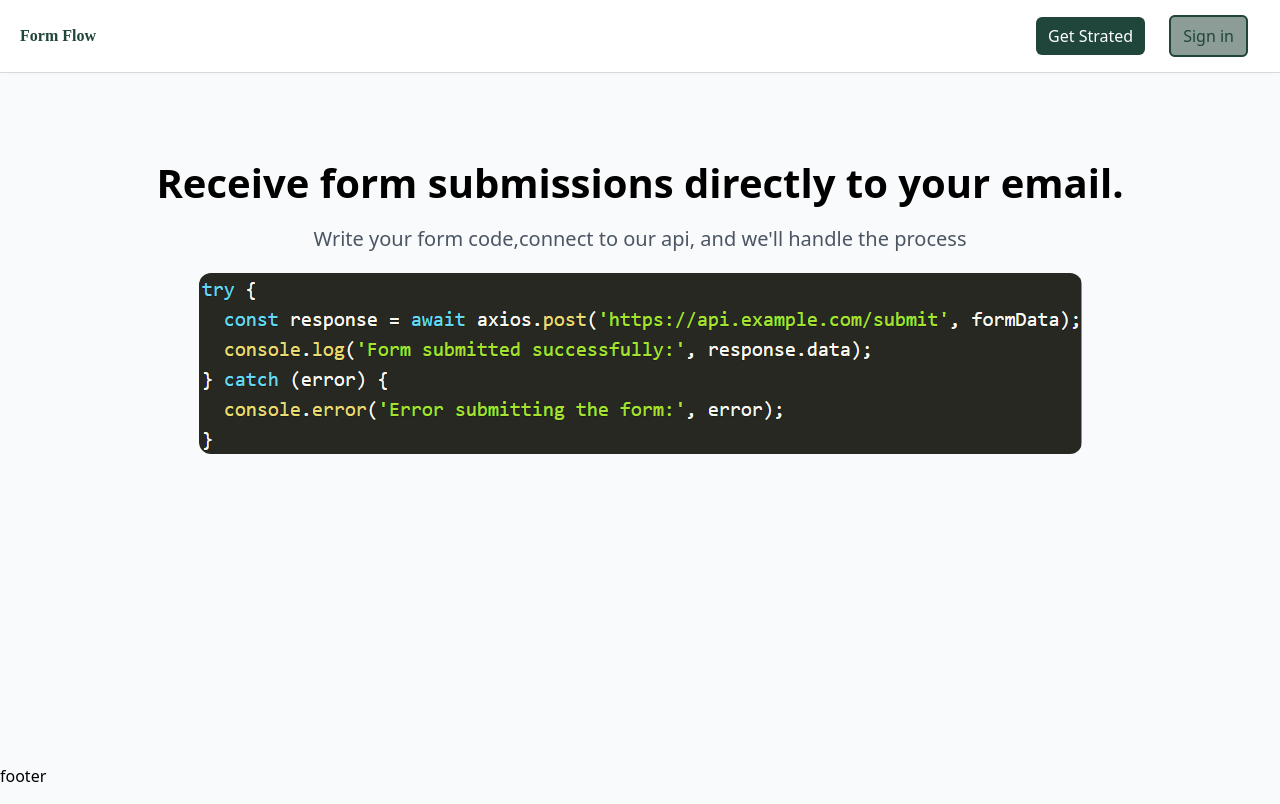
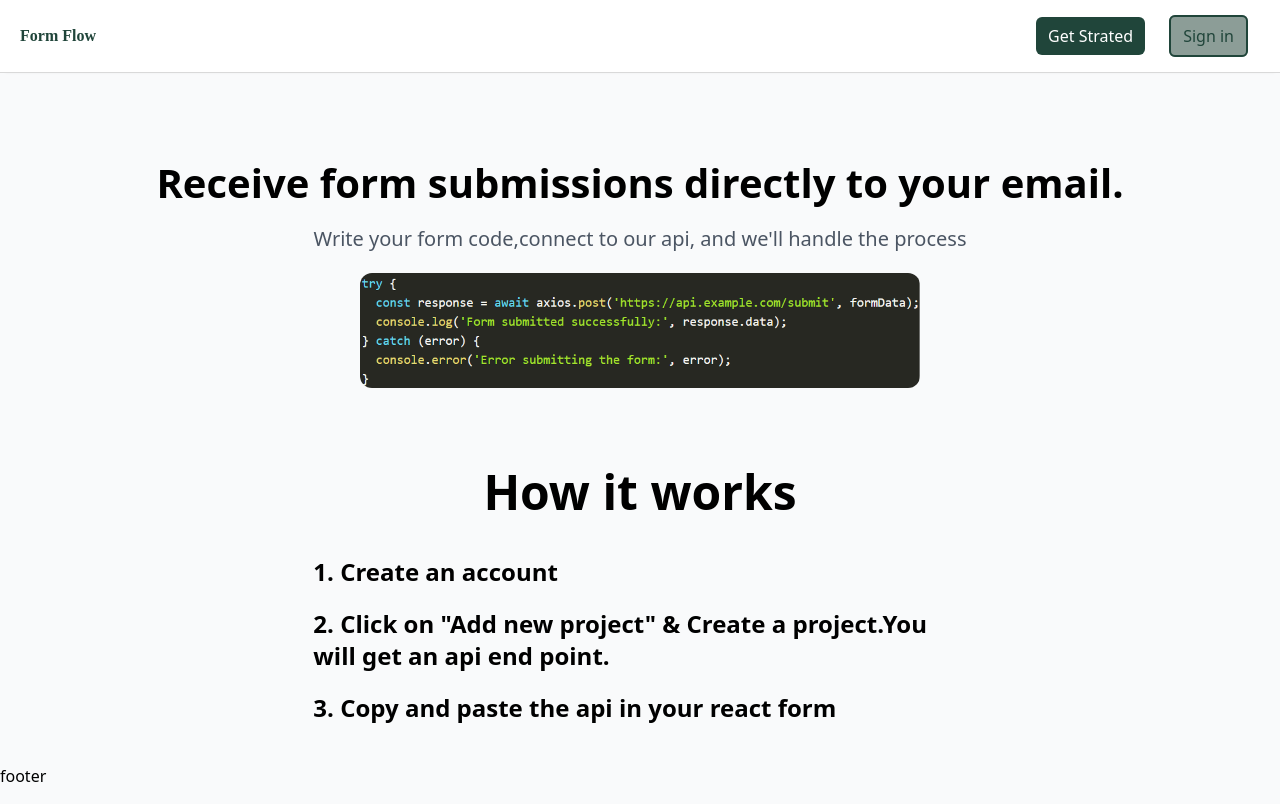
Before and after one commit to NULLcodehub/easyform, a React (Vite) app in the folder easyform/: page / in a window 1280 px wide. Built offline with nearby package versions, Linux system fonts and the light colour scheme; a web font is replaced by a local one.

Commit message:
'how it work' section added to the home page

```diff
--- a/easyform/src/components/Home/Home.jsx
+++ b/easyform/src/components/Home/Home.jsx
@@ -11,7 +11,27 @@ const Home = () => {
                             <h1 className='text-30px md:text-40px font-extrabold'>Receive form submissions directly to your email.</h1>
                             <p className='mt-3 md:text-xl text-gray-600'>Write your form code,connect to our api, and we'll handle the process</p>
                             <div className='my-5 rounded-md'>
-                                <img src={codeImage} alt="code-snepit" className='rounded-xl'  loading='lazy' />
+                                <img src={codeImage} alt="code-snepit" className='rounded-xl md:w-6/12'  loading='lazy' />
+                            </div>
+
+                        </center>
+                    </div>
+
+                </section>
+
+                <section className='my-20'>
+                    <div>
+                        <center>
+                            <h1 className='text-3xl md:text-5xl font-bold'>How it works</h1>
+                        </center>
+                    </div>
+
+                    <div className='my-10'>
+                        <center >
+                            <div className='md:w-7/12  text-left'>
+                                <h1 className='text-xl md:text-2xl font-semibold my-5'>1. Create an account </h1>
+                                <h1 className='text-xl md:text-2xl font-semibold my-5'>2. Click on "Add new project" & Create a project.You will get an api end point.  </h1>
+                                <h1 className='text-xl md:text-2xl font-semibold my-5'>3. Copy and paste the api in your react form </h1>
                             </div>
 
                         </center>
```
